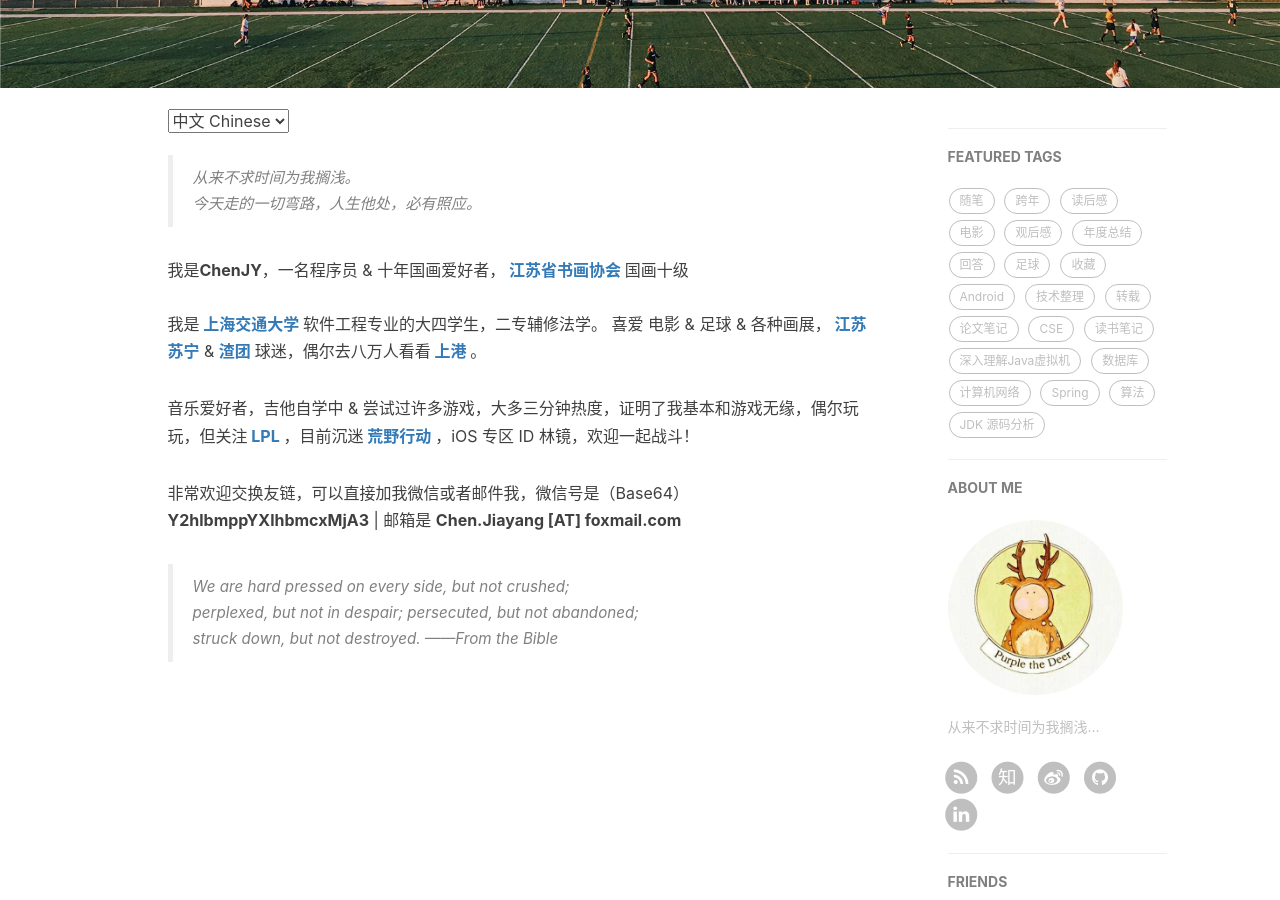
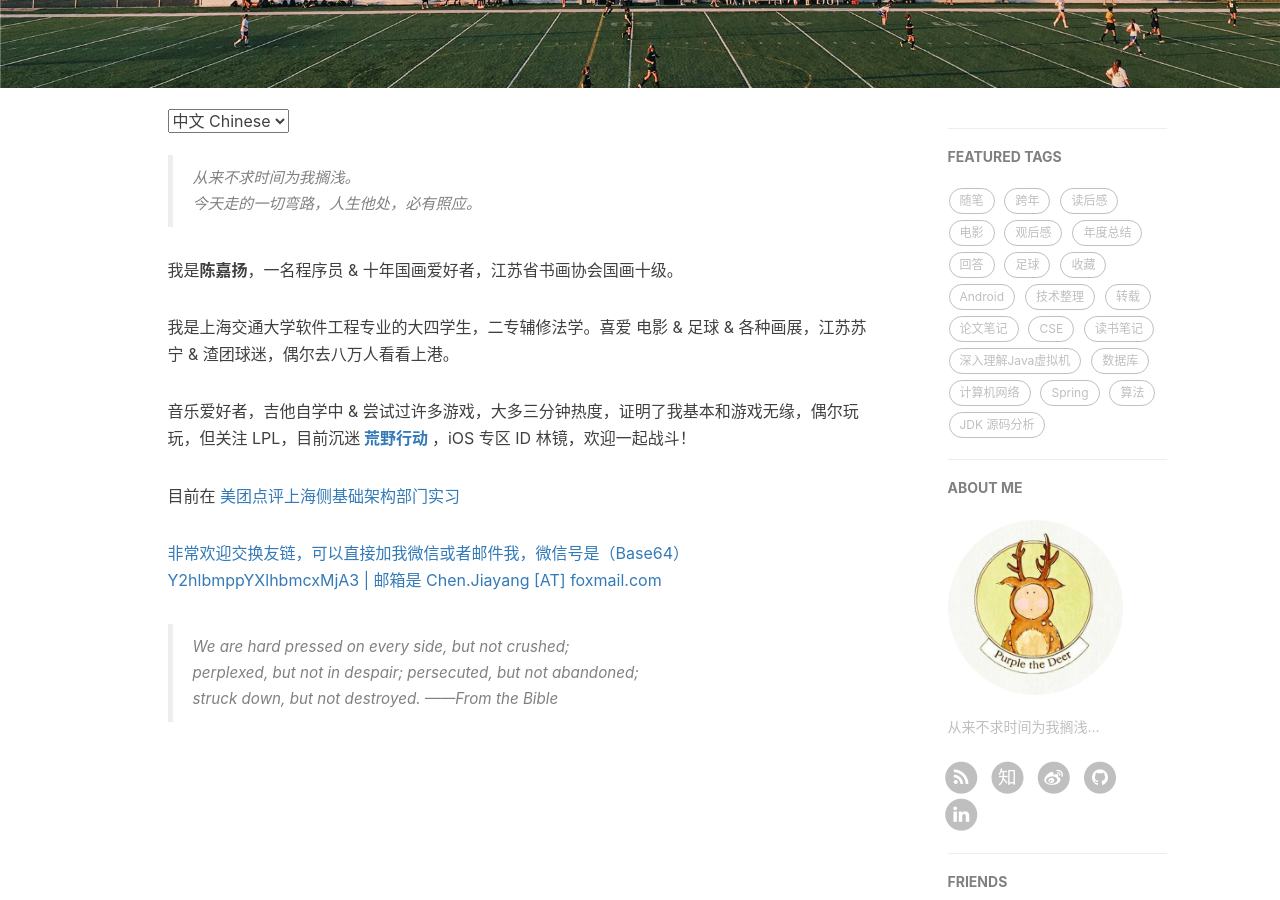
Before and after one commit to jiayangchen/jiayangchen.github.io, a Jekyll site: the page built from about.html, in a window 1280 px wide and 900 px high, scrolled down 330 px. Built offline with Jekyll 4.4.1, drawn with Linux system fonts in a browser that asks for light colours; nearby versions of some CDN libraries; comment, search, counter and statistics services are not loaded.

Commit message:
update about.html

```diff
--- a/about.html
+++ b/about.html
@@ -18,15 +18,13 @@ header-img: "img/about_bg.jpg"
     <blockquote><p>从来不求时间为我搁浅。<br>
     今天走的一切弯路，人生他处，必有照应。</p></blockquote>
 
-    <p>我是<b>ChenJY</b>，一名程序员 &amp; 十年国画爱好者，<a href="http://www.jswyw.com/" target="_blank"><b> 江苏省书画协会 </b></a>国画十级<br>
-    <br>
-    我是<a href="http://www.sjtu.edu.cn/" target="_blank"><b> 上海交通大学 </b></a>软件工程专业的大四学生，二专辅修法学。
-    喜爱 电影 &amp; 足球 &amp; 各种画展，<a href="http://fc.suning.com/" target="_blank"><b> 江苏苏宁</b></a> &amp; <a href="http://www.realmadrid.cn/" target="_blank"><b> 渣团 </b></a>球迷，偶尔去八万人看看<a href="http://www.sipg-fc.com/sipg/index.php" target="_blank"><b> 上港 </b></a>。
+    <p>我是<b>陈嘉扬</b>，一名程序员 &amp; 十年国画爱好者，江苏省书画协会国画十级。</p>
+    <p>我是上海交通大学软件工程专业的大四学生，二专辅修法学。喜爱 电影 &amp; 足球 &amp; 各种画展，江苏苏宁 &amp; 渣团球迷，偶尔去八万人看看上港。</p>
 
-    <p>音乐爱好者，吉他自学中 &amp; 尝试过许多游戏，大多三分钟热度，证明了我基本和游戏无缘，偶尔玩玩，但关注<a href="http://lpl.qq.com/" target="_blank"><b> LPL </b></a>，目前沉迷<a href="http://hy.163.com/" target="_blank"><b> 荒野行动 </b></a>，iOS 专区 ID 林镜，欢迎一起战斗！</p>
-    <!--<p> 即将加入 <a href="https://tech.meituan.com/about" target="_blank"><b>大众点评基础架构部门</b></a> 工作</p>-->
+    <p>音乐爱好者，吉他自学中 &amp; 尝试过许多游戏，大多三分钟热度，证明了我基本和游戏无缘，偶尔玩玩，但关注 LPL，目前沉迷<a href="http://hy.163.com/" target="_blank"><b> 荒野行动 </b></a>，iOS 专区 ID 林镜，欢迎一起战斗！</p>
+    <p>目前在 <a href="https://tech.meituan.com/about" target="_blank">美团点评上海侧基础架构部门实习</p>
     <!--<p>你可以点击获取我的<a href="" target="_blank">&nbsp;<b>中文简历</b></a></p>-->
-    <p>非常欢迎交换友链，可以直接加我微信或者邮件我，微信号是（Base64） <b>Y2hlbmppYXlhbmcxMjA3</b> | 邮箱是 <b>Chen.Jiayang [AT] foxmail.com</b></p>
+    <p>非常欢迎交换友链，可以直接加我微信或者邮件我，微信号是（Base64） Y2hlbmppYXlhbmcxMjA3 | 邮箱是 Chen.Jiayang [AT] foxmail.com</p>
 
     <blockquote><p>We are hard pressed on every side, but not crushed;<br>
     perplexed, but not in despair; persecuted, but not abandoned;<br>
```
